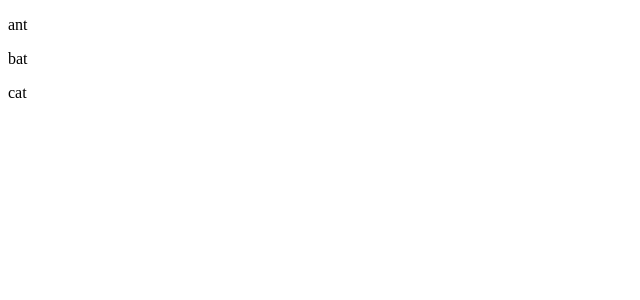
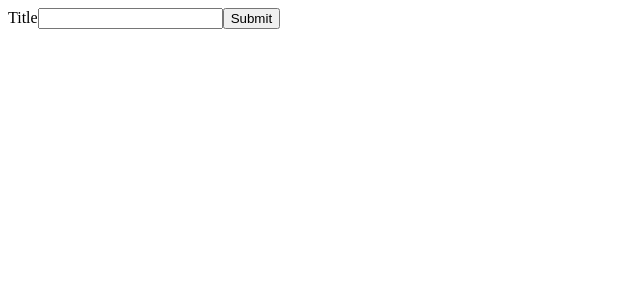
Before and after one commit to supanut741355/react, a React (Vite) app in the folder book2/: page / in a window 1280 px wide. Shown: the top 300 px of the page, without its empty margins (0-640 px from the left). Built offline with nearby package versions, Linux system fonts and the light colour scheme.

Commit message:
add handleCreateBook

```diff
--- a/book2/src/App.tsx
+++ b/book2/src/App.tsx
@@ -1,25 +1,27 @@
 import { useState } from "react"
+import BookEdit from "./components/BookEdit";
 
-interface Book {
+export interface Book {
   id: number;
   title: string;
 }
 
 function App() {
 
-  const [books, setBooks] = useState<Book[]>([
-    {id: 1, title: 'ant'},
-    {id: 2, title: 'bat'},
-    {id: 3, title: 'cat'}
-  ])
+  const [books, setBooks] = useState<Book[]>([])
+  const handleCreateBook = (newBook: Book) => {
+    console.log('handleCreateBook call');
 
+    setBooks([...books, newBook])
+  }
 
 
   return (
     <>
       {books.map((item) => {
-        return <p key={item.id}>{item.title}</p>
+        return <p key={item.id}>{item.id} {item.title}</p>
       })}
+      <BookEdit onCreateBook={handleCreateBook}/>
     </>
   )
 }
--- a/book2/src/components/BookEdit.tsx
+++ b/book2/src/components/BookEdit.tsx
@@ -1,9 +1,33 @@
-function BookEdit() {
+import { useState } from "react"
+import type { Book } from "../App"
+interface BookEditProp {
+  onCreateBook: (newBook: Book) => void
+}
+
+function BookEdit(props: BookEditProp) {
+  const {onCreateBook} = props
+  const [newBook, setNewbook] = useState<Book>({id:0, title: ''})
+
+  const handleOnChange = (event) => {
+
+    setNewbook({id: Math.floor(Math.random() * 100000) + 1, title: event.target.value})
+  }
+
+  const handleOnSubmit = (event) => {
+    event.preventDefault()
+    onCreateBook(newBook)
+    setNewbook({id: 0, title: ''})
+  }
+
 
   return (
-    <>
-      BookEdit
-    </>
+    <div>
+      <form onSubmit={handleOnSubmit}>
+        <label>Title</label>
+        <input value={newBook.title} onChange={handleOnChange}></input>
+        <button>Submit</button>
+      </form>
+    </div>
   )
 }
 
```
